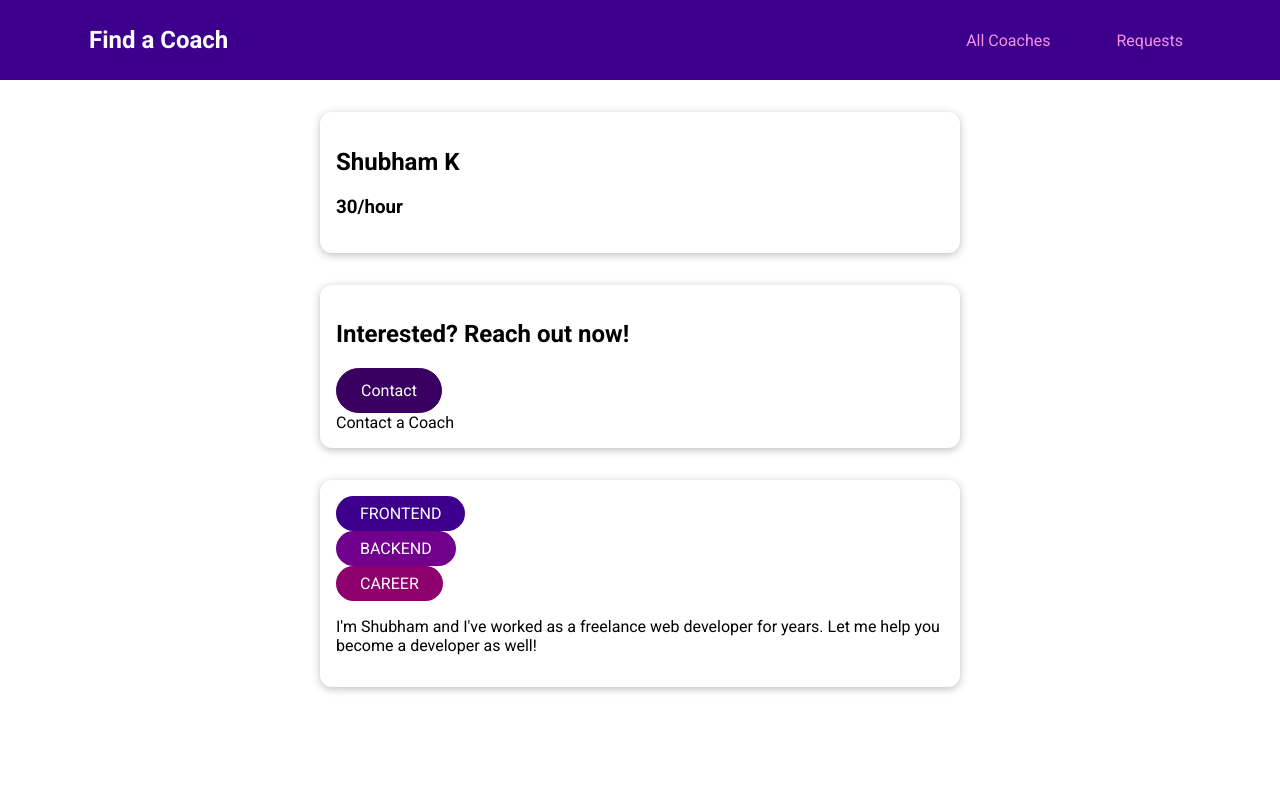
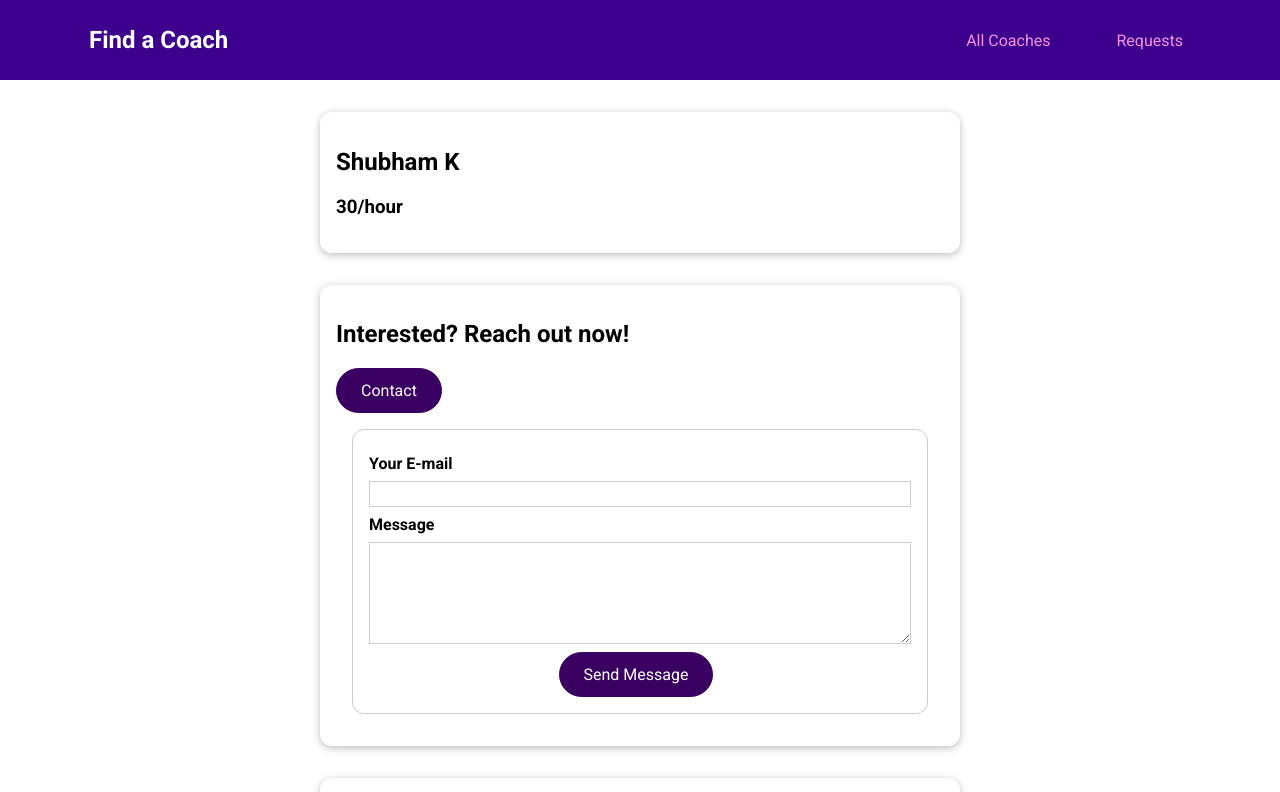
Before and after one commit to shubhamkanse72/coach-finder, a Vue app: page /coaches/c1/contact in a window 1280 px wide. Shown: the top 792 px of the page. Built offline with nearby package versions, Linux system fonts and the light colour scheme.

Commit message:
contact form

```diff
--- a/src/pages/requests/ContactCoach.vue
+++ b/src/pages/requests/ContactCoach.vue
@@ -1,3 +1,89 @@
 <template>
-    <div>Contact a Coach</div>
+  <div>
+    <form @submit.prevent="submitForm">
+      <div class="form-control">
+        <label for="email"> Your E-mail</label>
+        <input type="email" id="email" v-model.trim="email" />
+      </div>
+      <div class="form-control">
+        <label for="message">Message</label>
+        <textarea id="message" rows="5" v-model.trim="message"></textarea>
+      </div>
+      <p class="errors" v-if="!formIsValid">
+        Please enter a valid email and non-empty message
+      </p>
+      <div class="actions">
+        <base-button>Send Message</base-button>
+      </div>
+    </form>
+  </div>
 </template>
+
+<script>
+export default {
+  data() {
+    return {
+      email: "",
+      message: "",
+      formIsValid: true,
+    };
+  },
+  methods: {
+    submitForm() {
+      this.formIsValid = true;
+      if (
+        this.email === "" ||
+        !this.email.includes("@") ||
+        this.message === ""
+      ) {
+        this.formIsValid = false;
+        return;
+      }
+    },
+  },
+};
+</script>
+
+<style scoped>
+form {
+  margin: 1rem;
+  border: 1px solid #ccc;
+  border-radius: 12px;
+  padding: 1rem;
+}
+
+.form-control {
+  margin: 0.5rem 0;
+}
+
+label {
+  font-weight: bold;
+  margin-bottom: 0.5rem;
+  display: block;
+}
+
+input,
+textarea {
+  display: block;
+  width: 100%;
+  font: inherit;
+  border: 1px solid #ccc;
+  padding: 0.15rem;
+}
+
+input:focus,
+textarea:focus {
+  border-color: #3d008d;
+  background-color: #faf6ff;
+  outline: none;
+}
+
+.errors {
+  font-weight: bold;
+  color: red;
+}
+
+.actions {
+  text-align: center;
+}
+</style>
```
